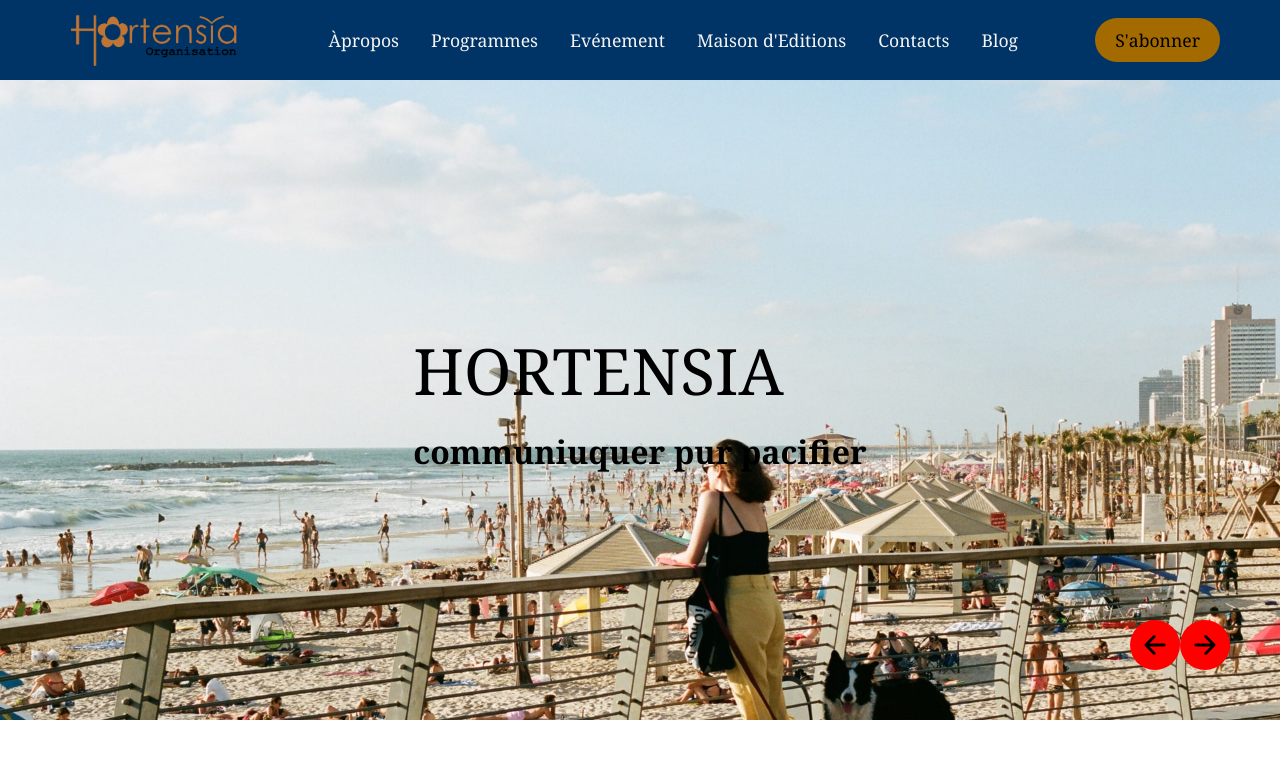
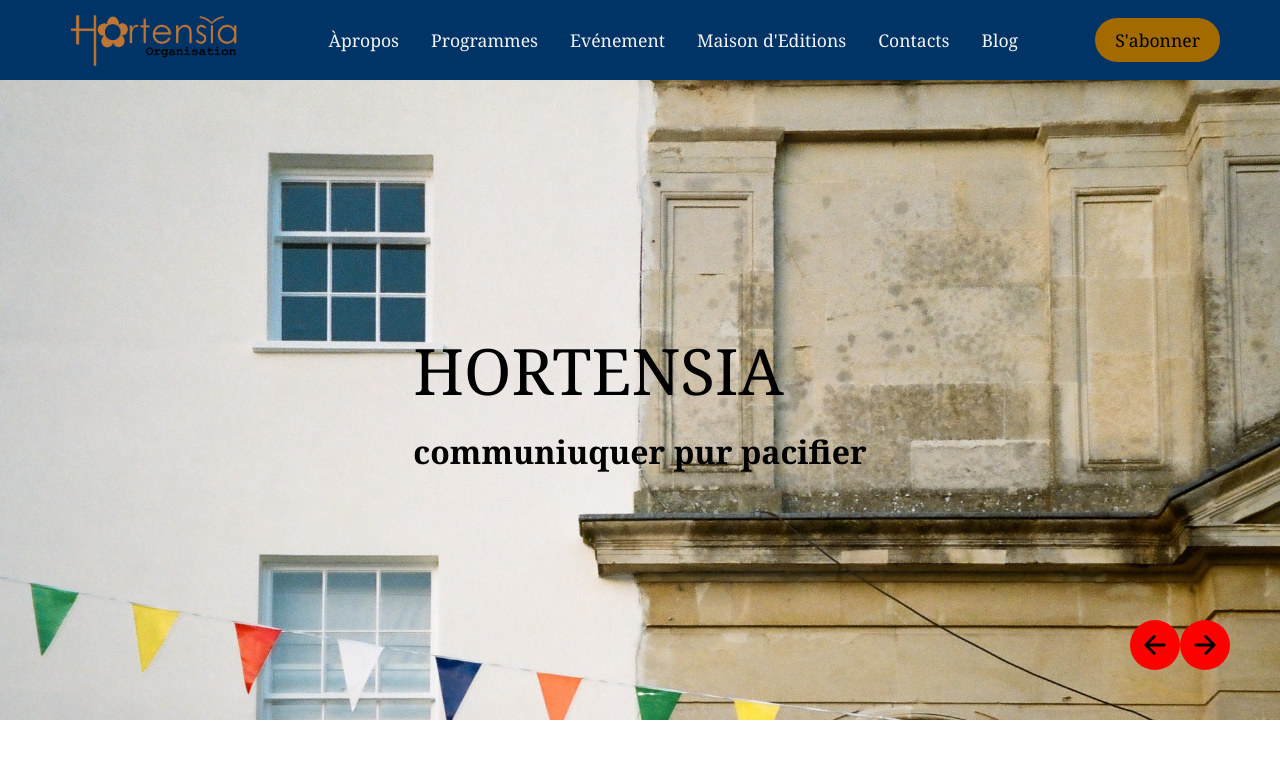
Before and after one commit to jantar25/H, a React (Create React App) app: page / in a window 1280 px wide. Shown: the top 758 px of the page. Built offline with nearby package versions, Linux system fonts and the light colour scheme.

Commit message:
Slider done some styling remains

```diff
--- a/src/Components/slider/index.js
+++ b/src/Components/slider/index.js
@@ -1,26 +1,58 @@
-import React from 'react'
+import React,{useEffect,useState,useRef} from 'react'
 import {SliderSection,SliderWrapper,HeroSlide,HeroSlider,HeroImage,HeroContent,SliderButton,PrevArrow,NextArrow} from './Styles'
 
 const Slider = ({slides}) => {
+    const [current,setCurrent]=useState(0);
+    const length=slides.length;
+    const timeout=useRef(null);
+    useEffect(()=>{
+        const nextSlide=()=>{
+        setCurrent(current=== length-1? 0 : current+1)};
+        timeout.current = setTimeout(nextSlide,5000);
+        return function(){
+            if(timeout.current){
+                clearTimeout(timeout.current);
+            }
+        }
+    },[current,length])
+    const nextSlide=()=>{
+        if(timeout.current){
+            clearTimeout(timeout.current);
+        }
+        setCurrent(current=== length-1? 0 : current+1);
+        console.log(current);
+    }
+    const prevSlide=()=>{
+        if(timeout.current){
+            clearTimeout(timeout.current);
+        }
+        setCurrent(current=== 0? length-1 : current-1);
+        console.log(current);
+    }
+    if(!Array.isArray(slides) || slides.length<=0){
+        return null
+    }
     return (
         <SliderSection>
             <SliderWrapper>
                  {slides.map((slide,index)=>{
                      return(
                          <HeroSlide key={index}>
-                             <HeroSlider>
+                             {index===current && (
+                                <HeroSlider>
                                  <HeroImage src={slide.image} alt={slide.alt} />
                                  <HeroContent>
                                      <h1>{slide.title}</h1>
                                      <p>{slide.comment}</p>
                                  </HeroContent>
                              </HeroSlider>
+                             )}
                          </HeroSlide>
                      )
                  })}
                  <SliderButton>
-                     <PrevArrow />
-                     <NextArrow />
+                     <PrevArrow onClick={prevSlide} />
+                     <NextArrow onClick={nextSlide} />
                  </SliderButton>
             </SliderWrapper>
         </SliderSection>
```
